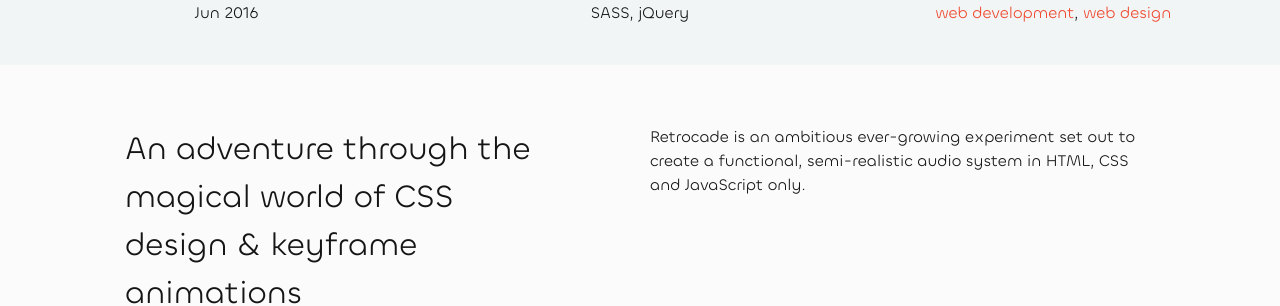
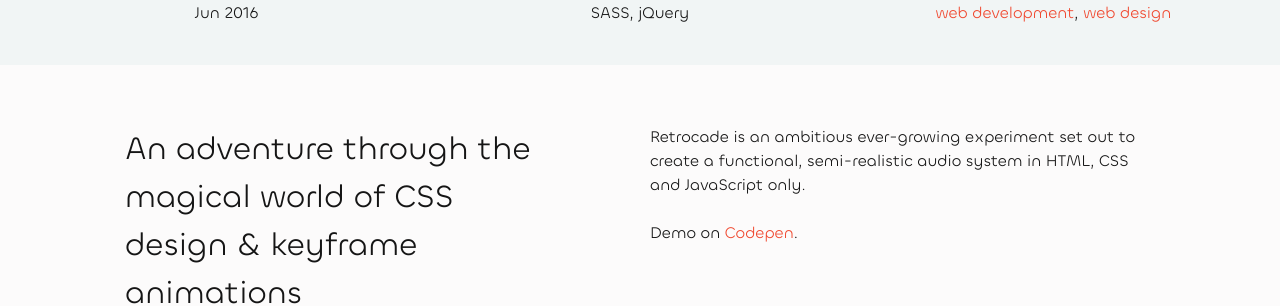
Before and after one commit to wolfpilot/wolfpilot.co, a Next.js app: page /cases/retrocade in a window 1280 px wide. Shown: the part 861-1167 px from the top of the page. Built offline with nearby package versions, Linux system fonts and the light colour scheme.

Commit message:
Add a link to Codepen for the Retrocade case

```diff
--- a/src/data/cases/retrocade.ts
+++ b/src/data/cases/retrocade.ts
@@ -32,7 +32,10 @@ export const meta: Meta = {
 const summary: Summary = {
   heading:
     "An adventure through the magical world of CSS design & keyframe animations",
-  html: `<p>Retrocade is an ambitious ever-growing experiment set out to create a functional, semi-realistic audio system in HTML, CSS and JavaScript only.</p>`,
+  html: `<p>Retrocade is an ambitious ever-growing experiment set out to create a functional, semi-realistic audio system in HTML, CSS and JavaScript only.
+
+  Demo on <a href="https://codepen.io/wolfpilot/pen/EyKzqW" target="_blank" rel="noopener noreferrer">Codepen</a>.
+  </p>`,
 }
 
 const statement: Statement = {
```
